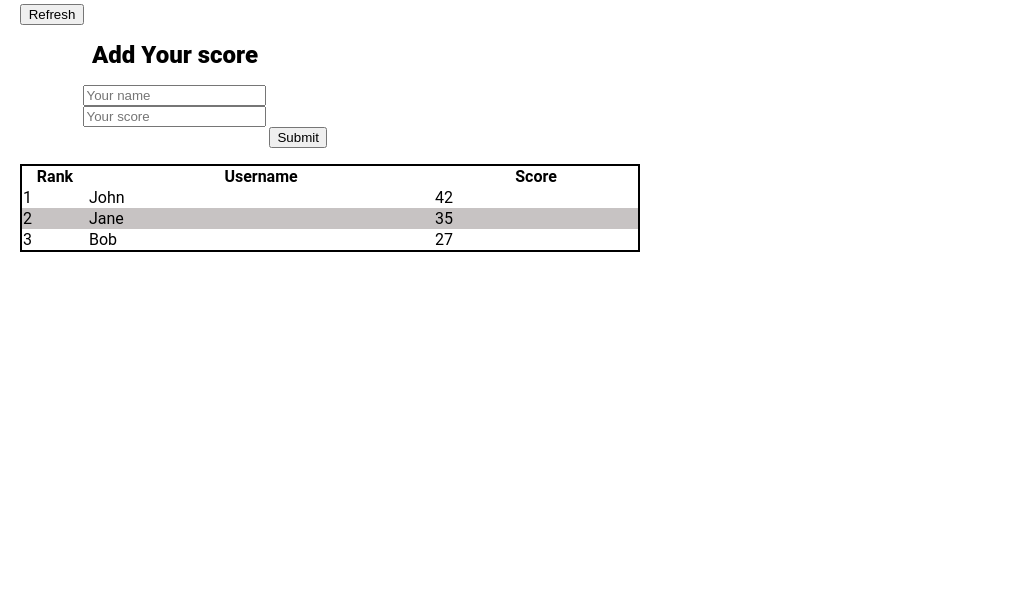
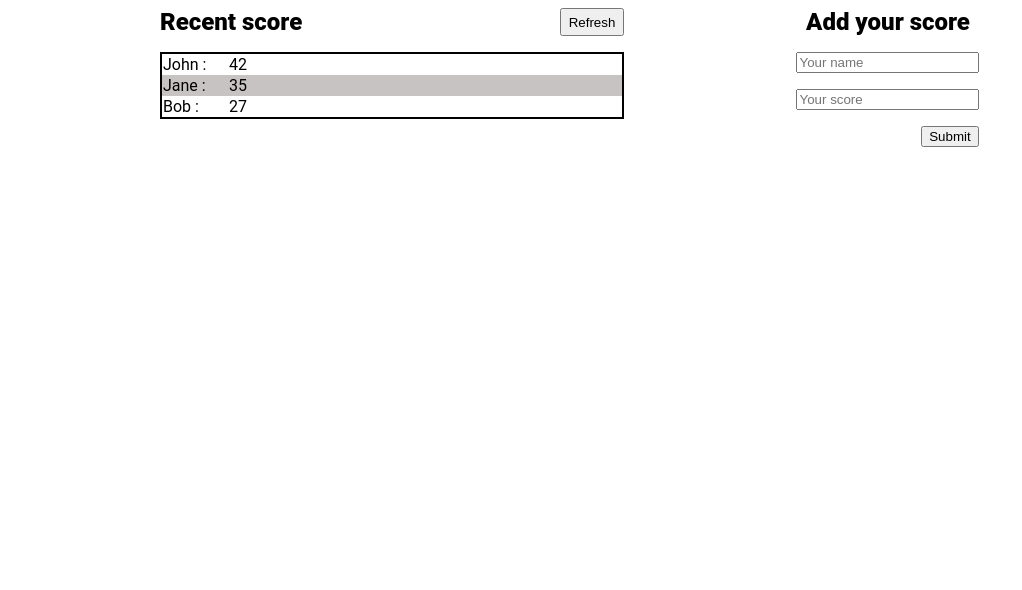
Before and after one commit to lincoln1883/leaderboard, a website built with webpack: page src/index.html in a window 1280 px wide. Shown: the part 210-800 px from the top of the page, without its empty margins (0-1022 px from the left). Built offline with nearby package versions, Linux system fonts and the light colour scheme.

Commit message:
Add markup to the page structure.

```diff
--- a/src/index.html
+++ b/src/index.html
@@ -9,50 +9,56 @@
 	<body>
 		<main>
 			<h1>Leaderboard</h1>
-      <section class="display-score">
-      <div>
+			<section class="main-container">
+				<div class="display-score">
+					<div class="refresh">
 						<h2>Recent score</h2>
 						<button class="refresh-button" type="button">Refresh</button>
 					</div>
 					<table>
-        <thead>
-          <tr>
-            <th>Rank</th>
-            <th>Username</th>
-            <th>Score</th>
-          </tr>
-        </thead>
 						<tbody>
 							<tr>
-            <td>1</td>
-            <td>John</td>
+								<td>John :</td>
 								<td>42</td>
 							</tr>
 							<tr>
-            <td>2</td>
-            <td>Jane</td>
+								<td>Jane :</td>
 								<td>35</td>
 							</tr>
 							<tr>
-            <td>3</td>
-            <td>Bob</td>
+								<td>Bob :</td>
 								<td>27</td>
 							</tr>
 						</tbody>
-      </section>
-      <section class="add-score">
-        <h2>Add Your score</h2>
-        <form class="score-form">
+					</table>
+				</div>
+
+				<div class="add-score">
+					<h2>Add your score</h2>
+					<form>
+						<div class="score-form">
 							<div class="input-container">
 								<label for="name">Name:</label>
-            <input type="text" id="name" name="name" required placeholder="Your name"/>
+								<input
+									type="text"
+									id="name"
+									name="name"
+									required
+									placeholder="Your name" />
 							</div>
 							<div class="input-container">
 								<label for="score">Score:</label>
-            <input type="text" id="score" name="score" required placeholder="Your score"/>
+								<input
+									type="text"
+									id="score"
+									name="score"
+									required
+									placeholder="Your score" />
 							</div>
 							<button type="submit" class="score-button">Submit</button>
+						</div>
 					</form>
+				</div>
 			</section>
 		</main>
 	</body>
```
Lines whose indentation alone changed are shown as unchanged.
